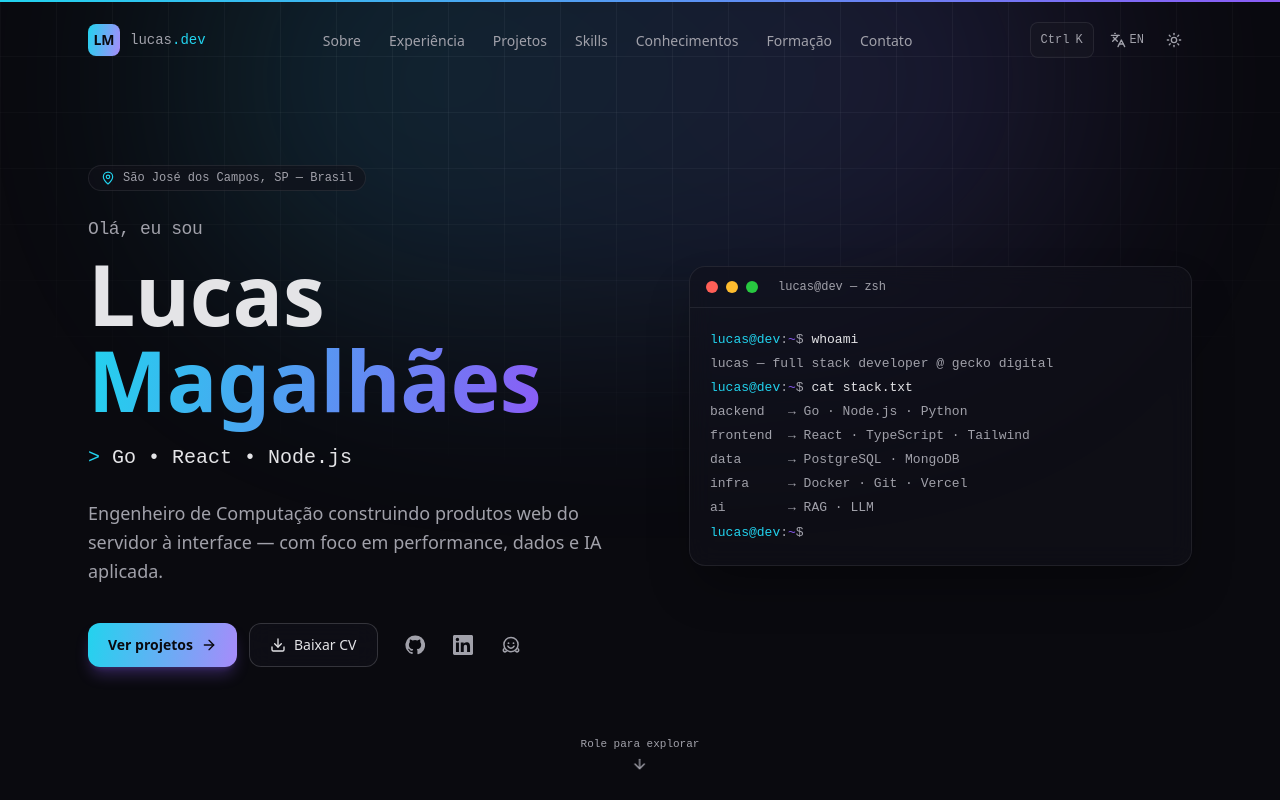
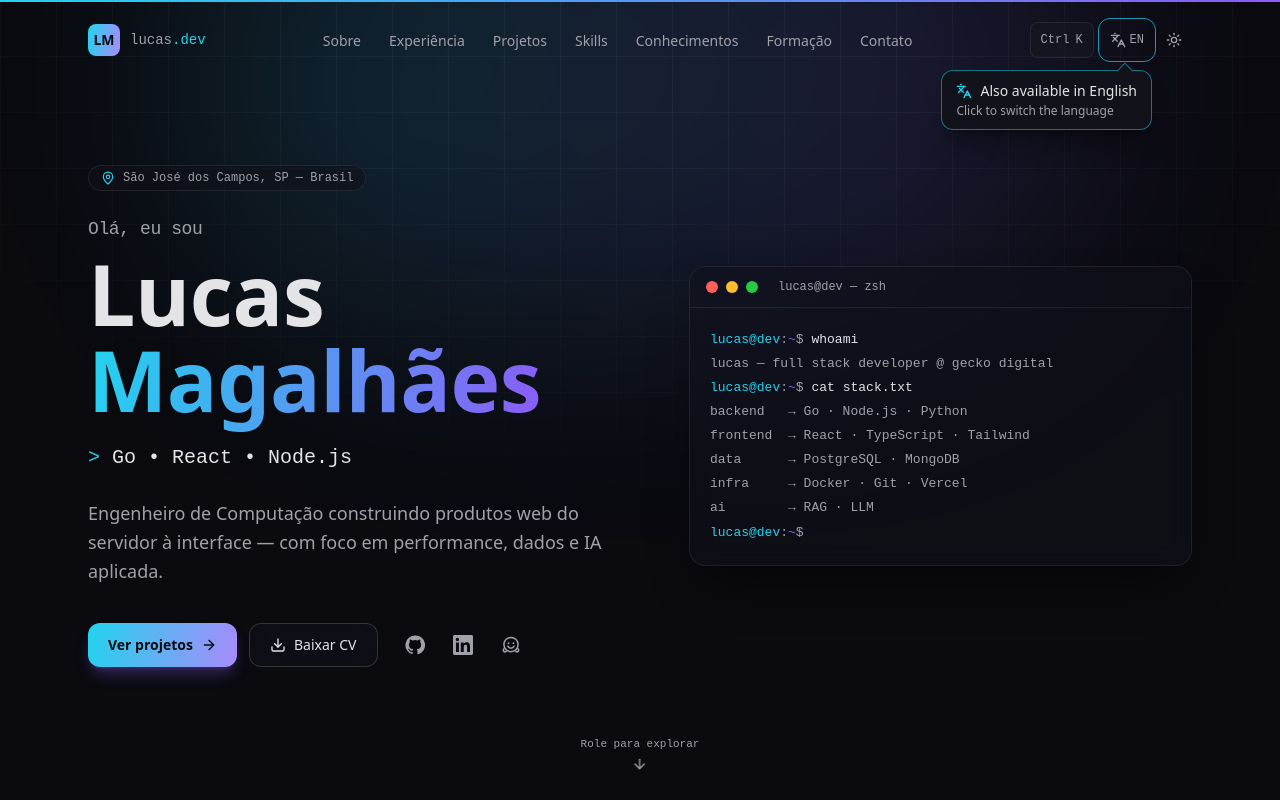
Before and after one commit to lukinhapdm/lucasmagalhaes.dev, a React (Vite) app: page / in a window 1280 px wide. Shown: the top 800 px of the page. Built offline with nearby package versions, Linux system fonts and the light colour scheme; a web font is replaced by a local one.

Commit message:
feat(header): destaque do botão de idioma ao carregar o site (uma vez por visita)

```diff
--- a/src/components/layout/Header.tsx
+++ b/src/components/layout/Header.tsx
@@ -1,6 +1,7 @@
 import { Languages, Menu, Moon, Sun, X } from 'lucide-react'
 import { useEffect, useRef, useState } from 'react'
 import { useTranslation } from 'react-i18next'
+import { LanguageHint } from '@/components/layout/LanguageHint'
 import { IconButton } from '@/components/ui/Button'
 import { useActiveSection } from '@/hooks/useActiveSection'
 import { useTheme } from '@/hooks/useTheme'
@@ -131,6 +132,7 @@ export function Header({ onOpenPalette, onPreloadPalette, onPreloadProjects }: H
               <kbd className="font-mono">{modKeyLabel}</kbd>
               <kbd className="font-mono">K</kbd>
             </button>
+            <div className="relative">
               <IconButton
                 onClick={toggleLanguage}
                 title={t('a11y.switchLang')}
@@ -142,6 +144,8 @@ export function Header({ onOpenPalette, onPreloadPalette, onPreloadProjects }: H
                 </span>
                 <span className="sr-only">{t('a11y.switchLang')}</span>
               </IconButton>
+              <LanguageHint />
+            </div>
             <IconButton onClick={toggleTheme} aria-label={t('a11y.toggleTheme')}>
               {theme === 'dark' ? (
                 <Sun aria-hidden className="size-4" />
--- /dev/null
+++ b/src/components/layout/LanguageHint.tsx
@@ -0,0 +1,84 @@
+import { AnimatePresence, m } from 'framer-motion'
+import { Languages } from 'lucide-react'
+import { useEffect, useState } from 'react'
+import { useTranslation } from 'react-i18next'
+import { toggleLanguage } from '@/lib/i18n'
+
+const STORAGE_KEY = 'langHintSeen'
+const SHOW_AFTER = 1200
+const HIDE_AFTER = 6000
+
+function alreadySeen(): boolean {
+  try {
+    return sessionStorage.getItem(STORAGE_KEY) === '1'
+  } catch {
+    return false
+  }
+}
+
+/**
+ * Destaque exibido uma vez por visita: brilho no botão de idioma + balão no outro
+ * idioma ("Also available in English"). Clicar no balão troca o idioma.
+ * Renderizado dentro do wrapper `relative` do botão de idioma no Header.
+ */
+export function LanguageHint() {
+  const { t, i18n } = useTranslation()
+  const [visible, setVisible] = useState(false)
+
+  useEffect(() => {
+    if (alreadySeen()) return
+    const show = window.setTimeout(() => {
+      setVisible(true)
+      try {
+        sessionStorage.setItem(STORAGE_KEY, '1')
+      } catch {
+        /* storage indisponível */
+      }
+    }, SHOW_AFTER)
+    const hide = window.setTimeout(() => setVisible(false), SHOW_AFTER + HIDE_AFTER)
+    return () => {
+      window.clearTimeout(show)
+      window.clearTimeout(hide)
+    }
+  }, [])
+
+  // Esconde se o idioma for trocado por qualquer caminho (botão, paleta).
+  useEffect(() => {
+    const onChange = () => setVisible(false)
+    i18n.on('languageChanged', onChange)
+    return () => i18n.off('languageChanged', onChange)
+  }, [i18n])
+
+  return (
+    <AnimatePresence>
+      {visible && (
+        <>
+          <span
+            aria-hidden
+            className="lang-glow pointer-events-none absolute -inset-1 rounded-xl"
+          />
+          <m.button
+            type="button"
+            lang={t('langHint.lang')}
+            onClick={toggleLanguage}
+            initial={{ opacity: 0, y: -6, scale: 0.96 }}
+            animate={{ opacity: 1, y: 0, scale: 1 }}
+            exit={{ opacity: 0, y: -4, scale: 0.98 }}
+            transition={{ duration: 0.3, ease: [0.22, 1, 0.36, 1] }}
+            className="absolute top-full right-0 z-10 mt-3 w-max max-w-[15rem] rounded-xl border border-accent/50 bg-surface px-3.5 py-2.5 text-left shadow-xl shadow-black/30"
+          >
+            <span
+              aria-hidden
+              className="absolute -top-1.5 right-5 size-3 rotate-45 border-t border-l border-accent/50 bg-surface"
+            />
+            <span className="relative flex items-center gap-2 text-sm font-medium text-fg">
+              <Languages aria-hidden className="size-4 text-accent" />
+              {t('langHint.text')}
+            </span>
+            <span className="relative mt-0.5 block text-xs text-muted">{t('langHint.action')}</span>
+          </m.button>
+        </>
+      )}
+    </AnimatePresence>
+  )
+}
--- a/src/styles/globals.css
+++ b/src/styles/globals.css
@@ -207,6 +207,21 @@
   filter: saturate(0.4);
 }
 
+/* Destaque do botão de idioma ao carregar o site */
+@keyframes lang-glow {
+  0%,
+  100% {
+    box-shadow: 0 0 0 0 color-mix(in oklab, var(--accent-from) 0%, transparent);
+  }
+  50% {
+    box-shadow: 0 0 0 4px color-mix(in oklab, var(--accent-from) 35%, transparent);
+  }
+}
+.lang-glow {
+  border: 1px solid color-mix(in oklab, var(--accent-from) 70%, transparent);
+  animation: lang-glow 1.4s ease-in-out 3;
+}
+
 /* Cursor piscante */
 @keyframes blink {
   50% {
```
Lines whose indentation alone changed are shown as unchanged.
